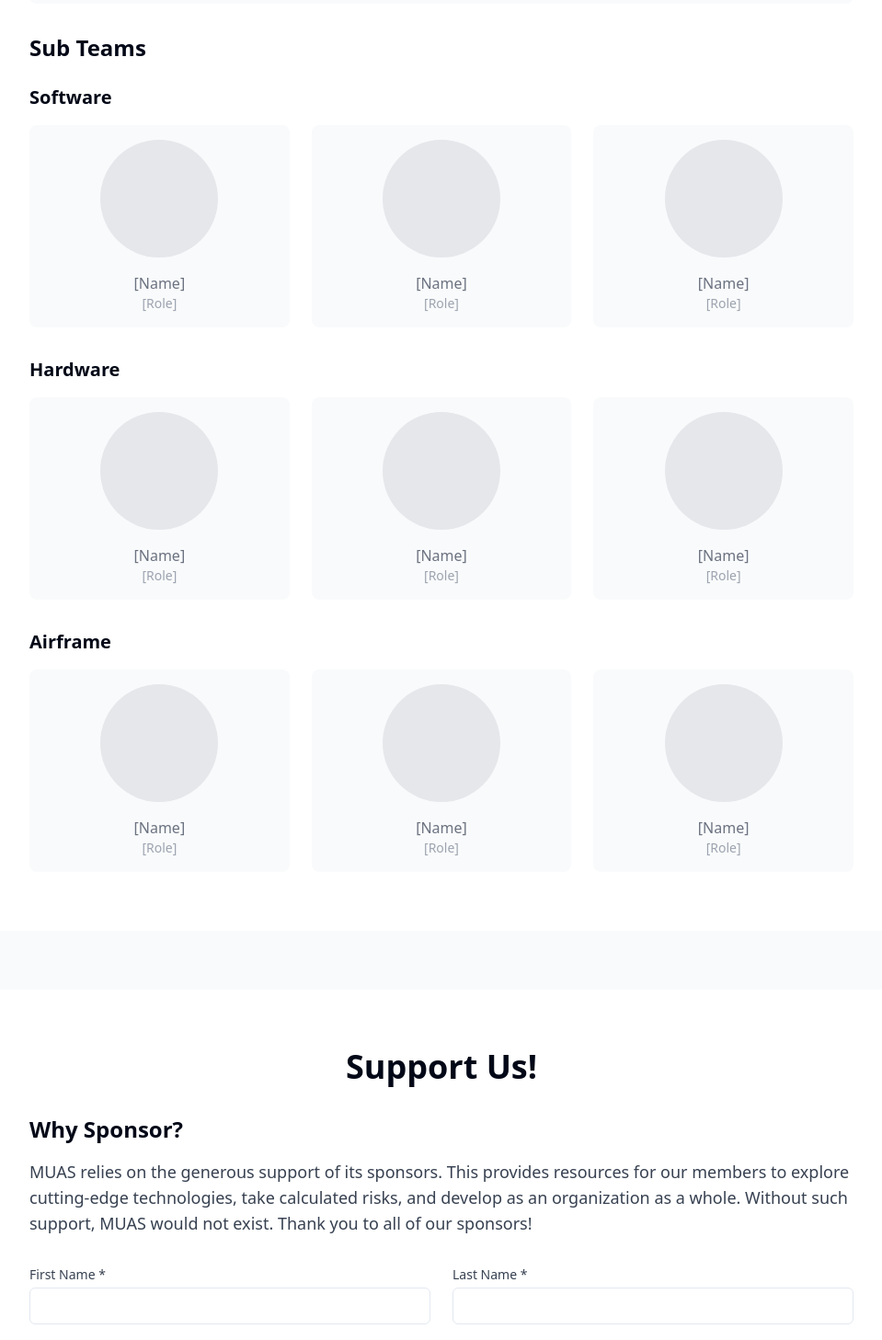
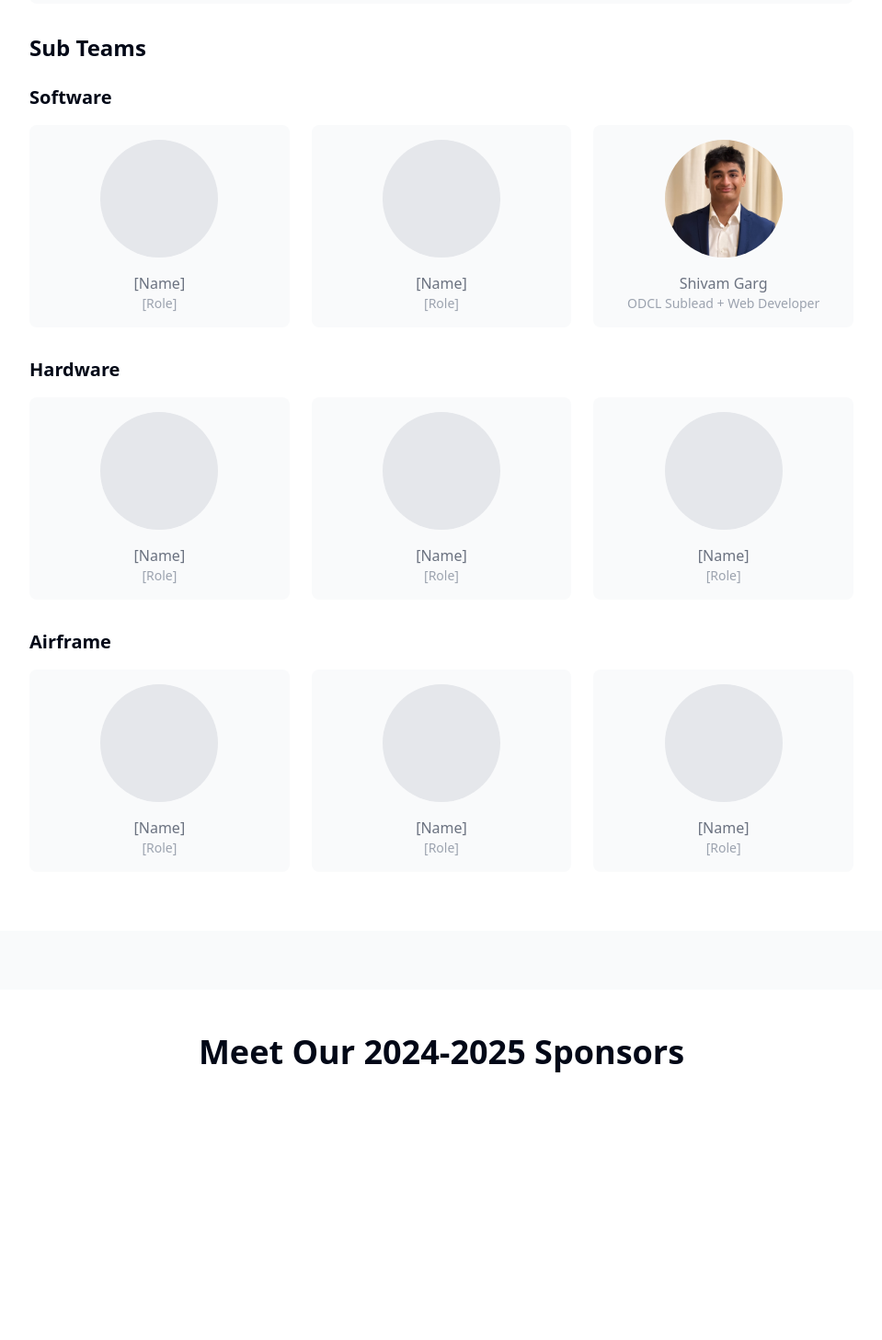
Before and after one commit to shivamg05/muas-site, a React (Vite) app: page / in a window 1280 px wide. Shown: the part 1560-3017 px from the top of the page at 92% size, without its empty margins (160-1119 px from the left). Built offline with nearby package versions, Linux system fonts and the light colour scheme; no server answers.

Commit message:
Update Support Us! section and About page
Added a "Meet Our 2024-2025 Sponsors" section above the "Support Us!" section.  Added a placeholder for sponsor logos. Updated the About page's Software team section with a new team member's information and image.

```diff
--- /dev/null
+++ b/src/components/Sponsors.tsx
@@ -0,0 +1,22 @@
+
+import { motion } from "framer-motion";
+
+const Sponsors = () => {
+  return (
+    <div className="container mx-auto px-4">
+      <motion.div
+        initial={{ opacity: 0, y: 20 }}
+        animate={{ opacity: 1, y: 0 }}
+        transition={{ duration: 0.8 }}
+        className="max-w-4xl mx-auto"
+      >
+        <h2 className="text-4xl font-bold mb-12 text-center">Meet Our 2024-2025 Sponsors</h2>
+        <div className="h-32">
+          {/* Space reserved for sponsor logos */}
+        </div>
+      </motion.div>
+    </div>
+  );
+};
+
+export default Sponsors;
--- a/src/pages/About.tsx
+++ b/src/pages/About.tsx
@@ -45,13 +45,24 @@ const About = () => {
               <div>
                 <h3 className="text-xl font-semibold mb-4">Software</h3>
                 <div className="grid md:grid-cols-3 gap-6">
-                  {[1, 2, 3].map((i) => (
+                  {[1, 2].map((i) => (
                     <div key={`software-${i}`} className="bg-gray-50 p-4 rounded-lg">
                       <div className="w-32 h-32 mx-auto bg-gray-200 rounded-full mb-4"></div>
                       <p className="text-center text-gray-500">[Name]</p>
                       <p className="text-center text-gray-400 text-sm">[Role]</p>
                     </div>
                   ))}
+                  <div className="bg-gray-50 p-4 rounded-lg">
+                    <div className="w-32 h-32 mx-auto overflow-hidden rounded-full mb-4">
+                      <img
+                        src="/lovable-uploads/2bab805d-f2a1-485d-b597-20fbdbdffc36.png"
+                        alt="Shivam Garg"
+                        className="w-full h-full object-cover object-top"
+                      />
+                    </div>
+                    <p className="text-center text-gray-500">Shivam Garg</p>
+                    <p className="text-center text-gray-400 text-sm">ODCL Sublead + Web Developer</p>
+                  </div>
                 </div>
               </div>
 
--- a/src/pages/Index.tsx
+++ b/src/pages/Index.tsx
@@ -1,9 +1,11 @@
+
 import About from "./About";
 import News from "./News";
 import Contact from "./Contact";
 import HeroSection from "@/components/HeroSection";
 import FeatureSection from "@/components/FeatureSection";
 import SupportForm from "@/components/SupportForm";
+import Sponsors from "@/components/Sponsors";
 
 const Index = () => {
   return (
@@ -12,6 +14,9 @@ const Index = () => {
       <FeatureSection />
       <section id="about" className="py-16 bg-gray-50">
         <About />
+      </section>
+      <section className="py-12 bg-white">
+        <Sponsors />
       </section>
       <SupportForm />
       <section id="news" className="py-16 bg-gray-50">
```
Also changed, not shown: public/lovable-uploads/2bab805d-f2a1-485d-b597-20fbdbdffc36.png (added).
